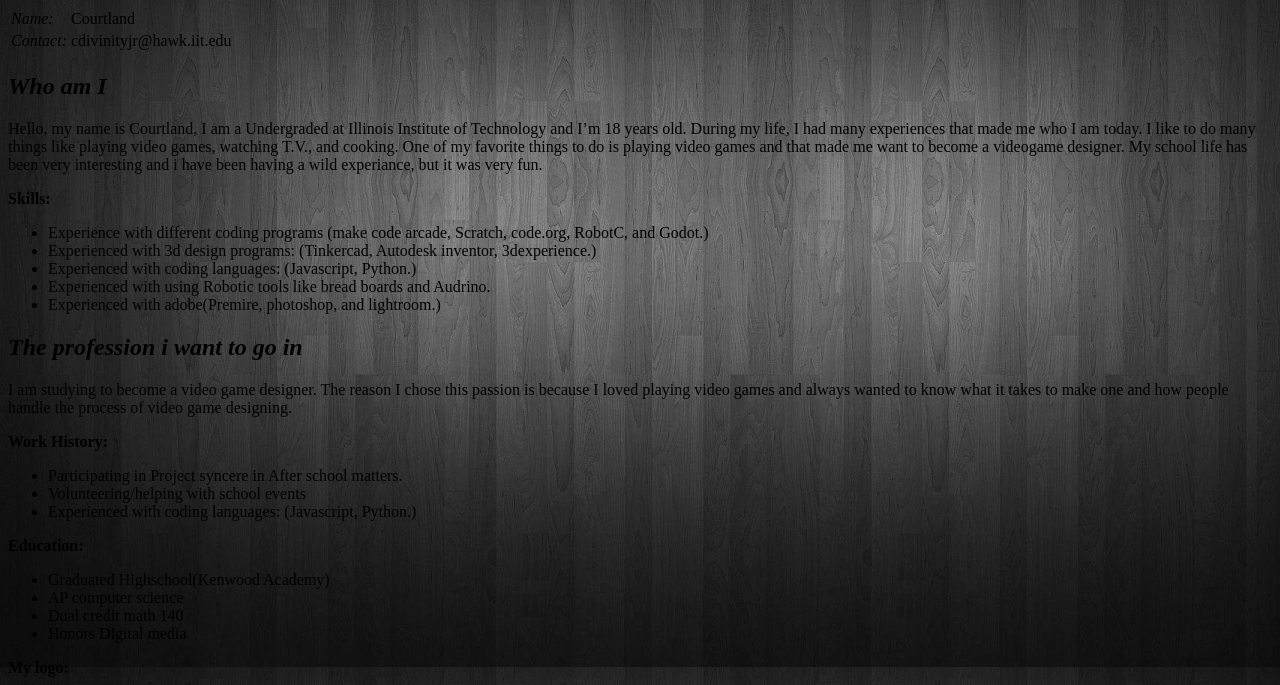
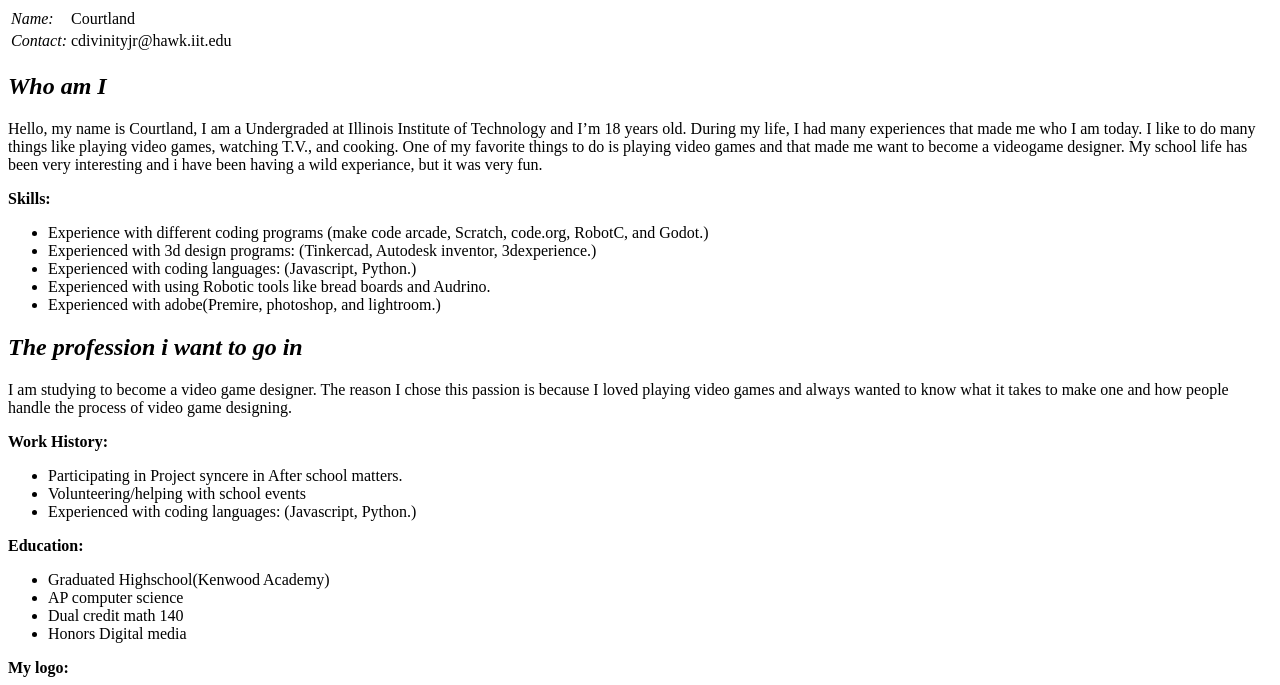
Before and after one commit to cdivinity/project-2, a plain HTML site: page index.html in a window 1280 px wide. Shown: the part 143-828 px from the top of the page. Drawn offline with Linux system fonts and the light colour scheme; files whose address does not match are found by name.

Commit message:
Update lab6_final.css

```diff
--- a/css/lab6_final.css
+++ b/css/lab6_final.css
@@ -1,3 +1,3 @@
-body {
+#body {
   background-image: url("image/black.jpg");
 }
```
